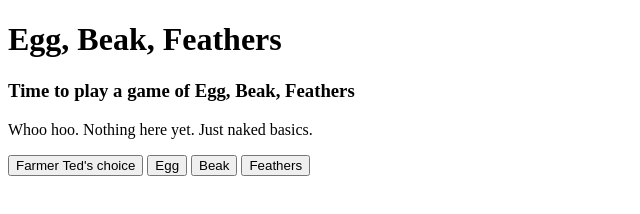
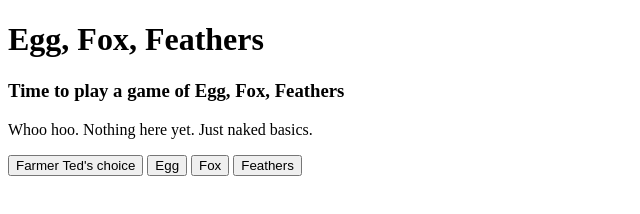
Before and after one commit to ihatetoast/eggbeakfeathers, a plain HTML site: page index.html in a window 1280 px wide. Shown: the whole page, without its empty margins (0-640 px from the left). Drawn offline with Linux system fonts and the light colour scheme.

Commit message:
renamed to have fox replace beak. changed fox to beak in code.

```diff
--- a/index.html
+++ b/index.html
@@ -6,15 +6,15 @@
 	</head>
 	<body>
 		<header>
-	<h1>Egg, Beak, Feathers</h1>
+			<h1>Egg, Fox, Feathers</h1>
 		</header>
 		<section>
-	<h3>Time to play a game of Egg, Beak, Feathers</h3>
+			<h3>Time to play a game of Egg, Fox, Feathers</h3>
 			<p>Whoo hoo. Nothing here yet. Just naked basics.</p>
 			<!-- replace texts with images. may make them div -->
 			<button id="farmerTed">Farmer Ted's choice</button>
 			<button class="userChoice" data-choice="egg">Egg</button>
-	<button class="userChoice" data-choice="beak">Beak</button>
+			<button class="userChoice" data-choice="fox">Fox</button>
 			<button class="userChoice" data-choice="feathers">Feathers</button>
 		</section>
 
--- a/main.js
+++ b/main.js
@@ -26,14 +26,14 @@ btnClk.addEventListener('click', ()=>{
         farmerTedChoice = "egg";
       console.log(`Farmer Ted chose egg: ${farmerTedChoice}`);
     } else if(randoFarmerTed === 2){
-        farmerTedChoice = "beak";
-      console.log(`Farmer Ted chose beak: ${farmerTedChoice}`);
+        farmerTedChoice = "fox";
+      console.log(`Farmer Ted chose fox: ${farmerTedChoice}`);
     } else {
         farmerTedChoice = "feathers";
       console.log(`Farmer Ted chose feathers: ${farmerTedChoice}`)
     }
 });
-
+//user clicks one of three choices. dataset captured so we know what was clicked.
 userChoice.forEach(userChoice => userChoice.addEventListener('click', function(){
     console.log("userbutton clicked: "+this.dataset.choice);
 }));
@@ -52,20 +52,20 @@ userChoice.forEach(userChoice => userChoice.addEventListener('click', function()
 //             return "Egg wins.";
 //         }
 //         else {
-//             return "Beak wins.";
+//             return "Fox wins.";
 //         }
 //     }
 //     else if (choice1 === "feathers"){
-//         if (choice2 === "beak"){
+//         if (choice2 === "fox"){
 //             return "Feathers win.";
 //         }
 //         else {
 //             return "Egg wins.";
 //         }
 //     }
-//     else if (choice1 === "beak"){
+//     else if (choice1 === "fox"){
 //         if (choice2 === "egg"){
-//             return "Beak wins.";
+//             return "Fox wins.";
 //         }
 //     else {
 //         return "Feathers win.";
```
Also changed, not shown: README.md. Lines whose indentation alone changed are shown as unchanged.
